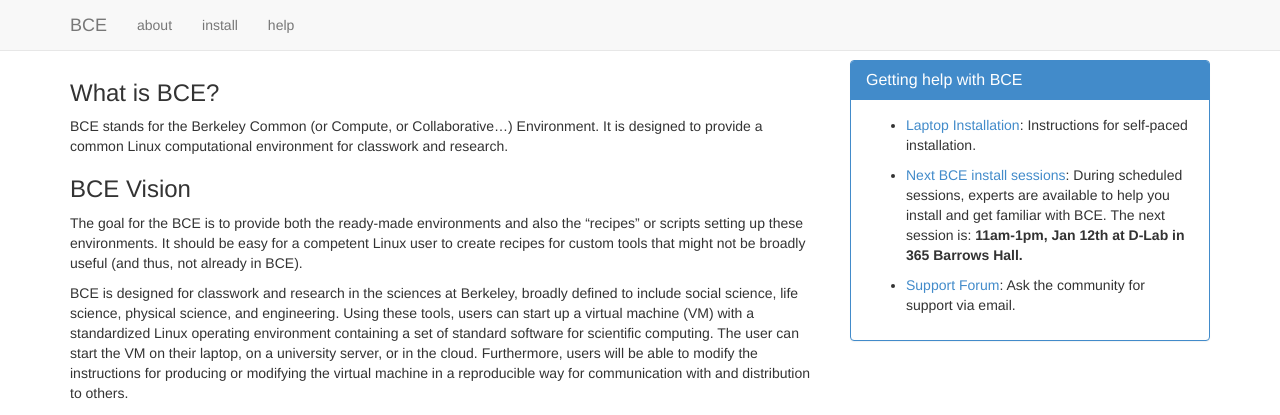
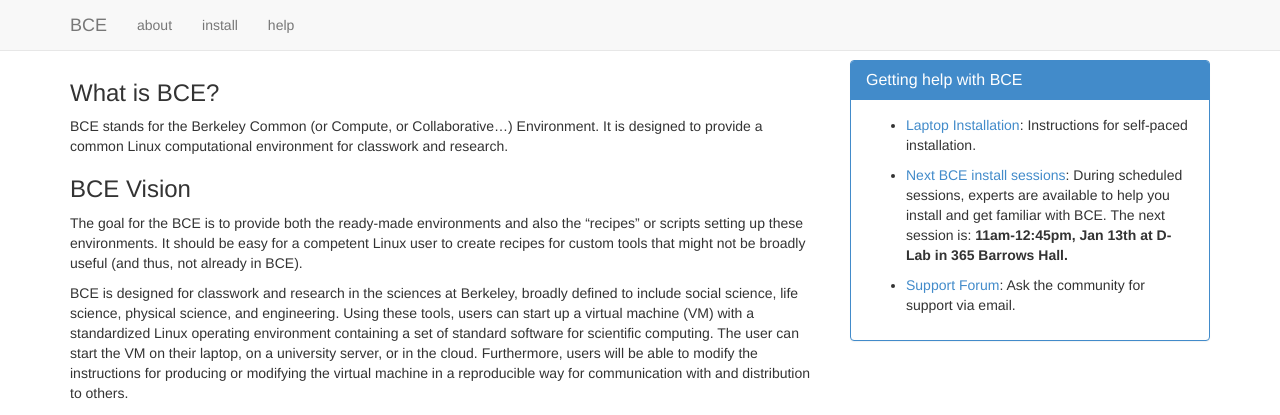
Before and after one commit to ucberkeley/bce-documentation, a Jekyll site: the page built from index.md, in a window 1280 px wide and 989 px high. Shown: the top 415 px of the window. Built offline with Jekyll 4.4.1, drawn with Linux system fonts in a browser that asks for light colours; nearby versions of some CDN libraries; library files that are not in the unit come from our copies; Markdown is read by kramdown in place of the engine named in the settings.

Commit message:
Update info.md
Note the install session today in the D-Lab.

```diff
--- a/_includes/info.md
+++ b/_includes/info.md
@@ -1,5 +1,5 @@
  - [Laptop Installation](laptop-installation.html): Instructions for self-paced installation.
 
- - [Next BCE install sessions](help.html): During scheduled sessions, experts are available to help you install and get familiar with BCE. The next session is: **11am-1pm, Jan 12th at D-Lab in 365 Barrows Hall.**
+ - [Next BCE install sessions](help.html): During scheduled sessions, experts are available to help you install and get familiar with BCE. The next session is: **11am-12:45pm, Jan 13th at D-Lab in 365 Barrows Hall.**
 
  - [Support Forum](https://groups.google.com/forum/#!forum/ucb-bce): Ask the community for support via email.
```
